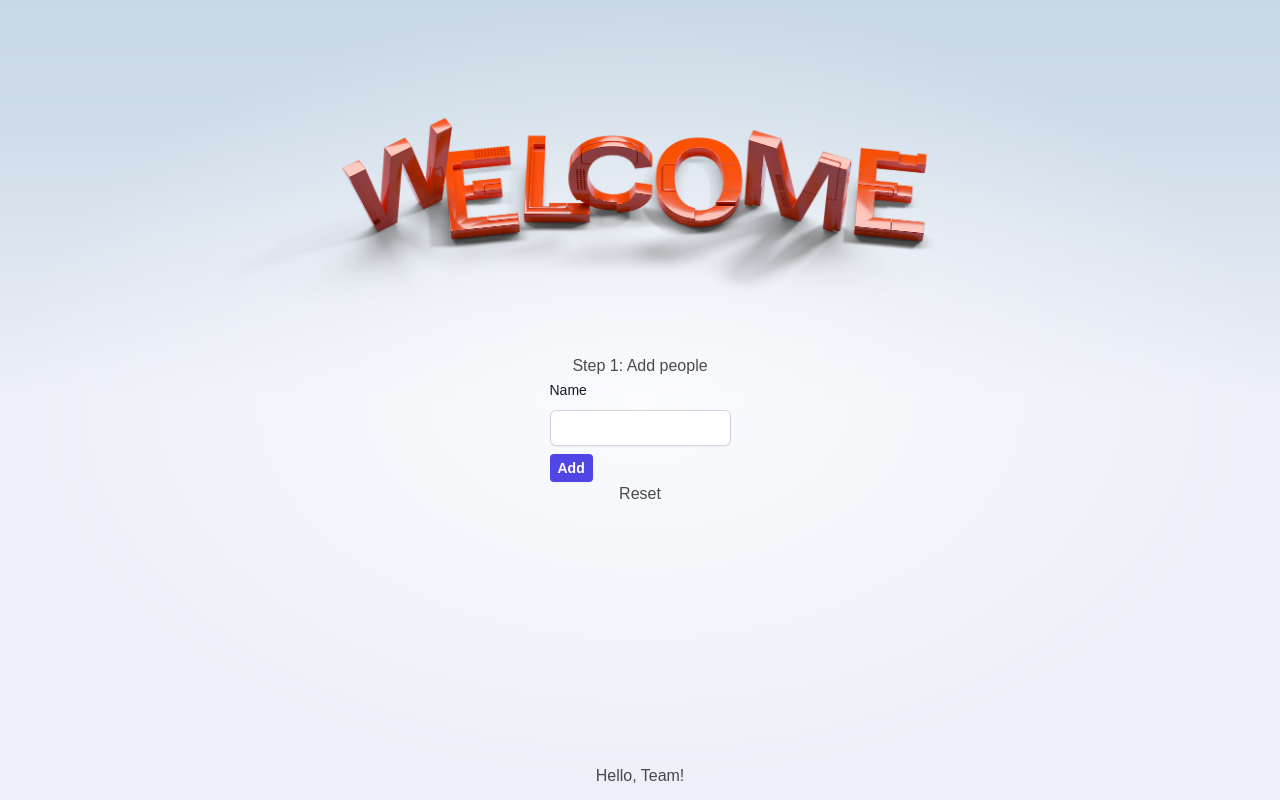
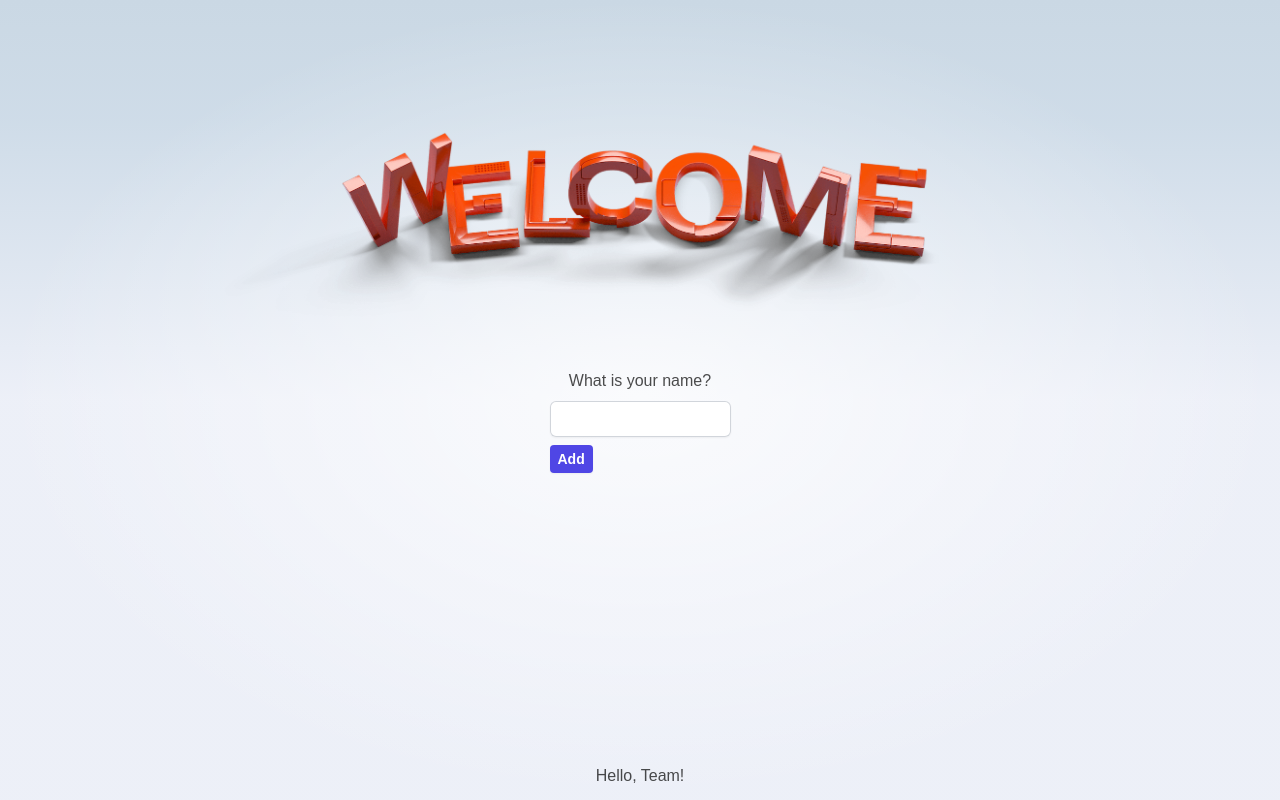
Before and after one commit to FlorianHoornaar/soe-wk5, a SvelteKit app: page / in a window 1280 px wide. Built offline with nearby package versions, Linux system fonts and the light colour scheme; a web font is replaced by a local one.

Commit message:
Ask who are you

```diff
--- a/src/routes/Poll.svelte
+++ b/src/routes/Poll.svelte
@@ -13,11 +13,21 @@ import { spring } from 'svelte/motion';
 	// 	return ((n % m) + m) % m;
 	// }
 
-    let page: number = 1;
+    let page: number = 0;
+
+    // let people : string[] = ["Bob", "Farzal", "Florian", "Mariia"];
+    let people : string[] = [];
+
+    let firstPerson = "";
+    let addFirstPerson = function() {
+    if(firstPerson.trim().length > 0) {
+        people = [...people, firstPerson.trim()];
+
+        page = 1;
+    }
+}
 
     let newPerson = "";
-    // let people : string[] = ["Bob", "Farzal", "Florian", "Mariia"];
-    let people : string[] = [];
     let addPerson = function() {
         if(newPerson.trim().length > 0) {
             people = [...people, newPerson.trim()];
@@ -42,23 +52,44 @@ import { spring } from 'svelte/motion';
 
     let reset = function() {
 
+        firstPerson = ""
         people = [];
         achievements = [];
         awards = [];
 
-        page = 1
+        page = 0;
     }
 
 </script>
 
 
 
+{#if page === 0}
+    <h1>What is your name?</h1>
+    <div>
+        <div>
+            <div class="mt-2">
+              <input bind:value={firstPerson}
+                class="block w-full rounded-md border-0 py-1.5 text-gray-900 shadow-sm ring-1 ring-inset ring-gray-300 placeholder:text-gray-400 focus:ring-2 focus:ring-inset focus:ring-indigo-600 sm:text-sm sm:leading-6">
+            </div>
+            <div class="mt-2">
+
+            <button  on:click={() => addFirstPerson() }
+                type="button"
+                class="rounded bg-indigo-600 py-1 px-2 text-sm font-semibold text-white shadow-sm hover:bg-indigo-500 focus-visible:outline focus-visible:outline-2 focus-visible:outline-offset-2 focus-visible:outline-indigo-600">
+
+                Add</button>
+              </div>
+              </div>
+
+    </div>
+{/if}
+
 {#if page === 1}
 
-    <h1>Step 1: Add people</h1>
+    <h1>Hi {firstPerson}! Who is on your team?</h1>
     <div>
         <div>
-            <label for="email" class="block text-sm font-medium leading-6 text-gray-900">Name</label>
             <div class="mt-2">
               <input bind:value={newPerson}
                 class="block w-full rounded-md border-0 py-1.5 text-gray-900 shadow-sm ring-1 ring-inset ring-gray-300 placeholder:text-gray-400 focus:ring-2 focus:ring-inset focus:ring-indigo-600 sm:text-sm sm:leading-6">
@@ -75,8 +106,10 @@ import { spring } from 'svelte/motion';
 
     </div>
 
-    {#each people as person}
-        <p>{person}</p>
+    {#each people as person, i}
+        {#if i > 0}
+            <p>{person}</p>
+        {/if}
     {/each}
 
     <p>
@@ -169,10 +202,11 @@ import { spring } from 'svelte/motion';
 
 {/if}
 
+{#if page > 0}
  <p>
     <button on:click={() => reset()}>Reset</button>
  </p>
-
+{/if}
 
 <!--
 
```
